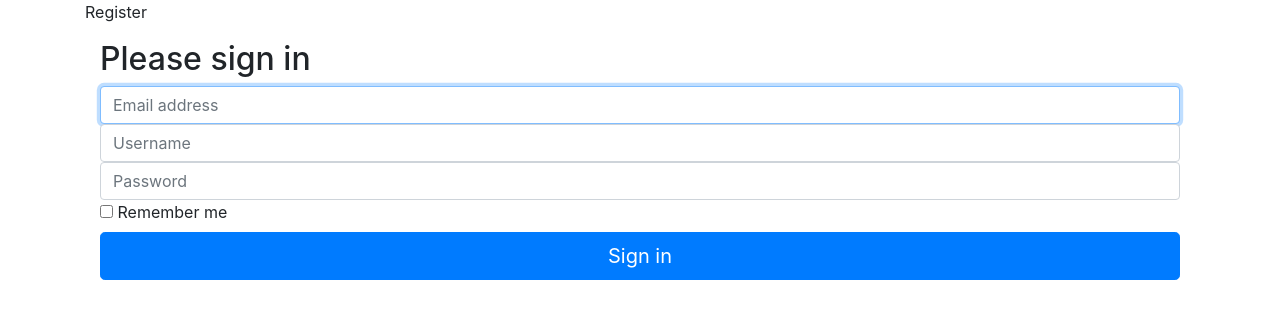
After one commit to ADSteele916/nwhacks2021, a Django app: template templates/grades/register.html in a window 1280 px wide. The commit adds this page. Shown: the top 319 px of the page. Run offline with Django 3.2, Linux system fonts and the light colour scheme; the template is opened without the code that fills it, so the values that code supplies are empty; some libraries are stand-ins or nearby versions.

Commit message:
sorry y'all, I don't know what I'm doing tbh

```diff
--- a/nwhacks2021/settings.py
+++ b/nwhacks2021/settings.py
@@ -131,7 +131,7 @@ USE_TZ = True
 if (os.environ.get("DJANGO_DEBUG_VALUE") != "True") and (
     os.environ.get("DJANGO_DEBUG_VALUE") is not None
 ):
-    STATIC_ROOT = os.path.join(BASE_DIR, "staticfiles")
+    STATIC_ROOT = os.path.join(BASE_DIR, "static")
 STATIC_URL = '/static/'
 
 if (os.environ.get("DJANGO_DEBUG_VALUE") != "True") and (
--- a/templates/grades/faq.html
+++ b/templates/grades/faq.html
@@ -1,4 +1,5 @@
 {% extends "grades/base.html" %}
 {% block content %}
     <p>FAQ</p>
+
 {% endblock content %}
--- /dev/null
+++ b/templates/grades/register.html
@@ -0,0 +1,31 @@
+{% extends "grades/base.html" %}
+{% block content %}
+    <p>Register</p>
+
+    <body>
+
+    <div class="container">
+
+      <form class="form-signin">
+        <h2 class="form-signin-heading">Please sign in</h2>
+        <label for="inputEmail" class="sr-only">Email address</label>
+        <input type="email" id="inputEmail" class="form-control" placeholder="Email address" required autofocus>
+        <label for="inputUsername" class="sr-only">Email address</label>
+        <input type="username" id="inputUsername" class="form-control" placeholder="Username" required autofocus>
+        <label for="inputPassword" class="sr-only">Password</label>
+        <input type="password" id="inputPassword" class="form-control" placeholder="Password" required>
+        <div class="checkbox">
+          <label>
+            <input type="checkbox" value="remember-me"> Remember me
+          </label>
+        </div>
+        <button class="btn btn-lg btn-primary btn-block" type="submit">Sign in</button>
+      </form>
+
+    </div> <!-- /container -->
+
+
+    <!-- IE10 viewport hack for Surface/desktop Windows 8 bug -->
+    <script src="../../assets/js/ie10-viewport-bug-workaround.js"></script>
+  </body>
+{% endblock content %}
```
Also changed, not shown: templates/grades/courses.html (added, +15 -0 lines), templates/grades/home.html (+16 -0 lines), templates/grades/login.html (added, +29 -0 lines).
